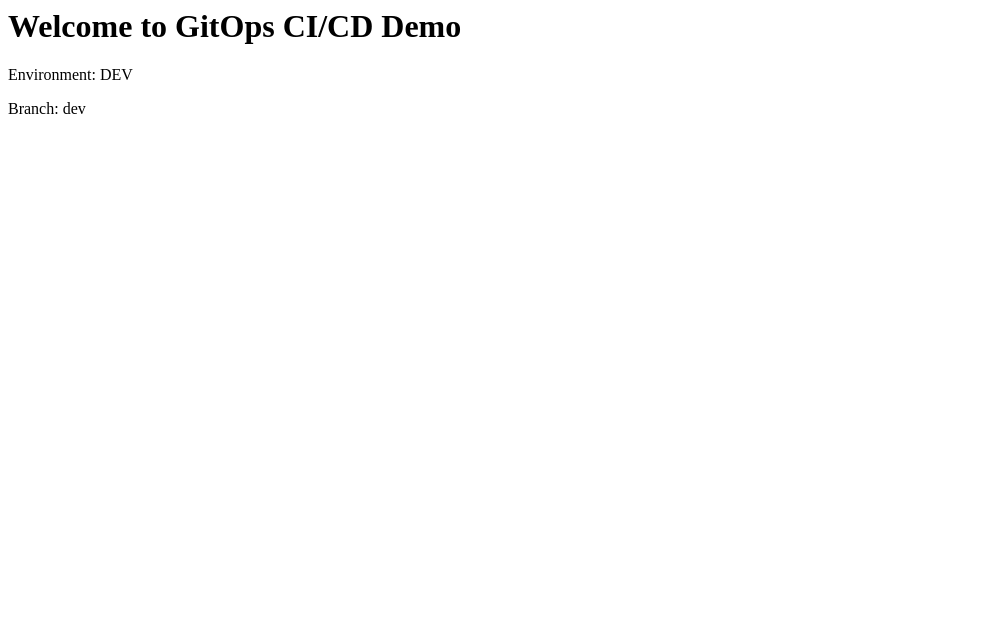
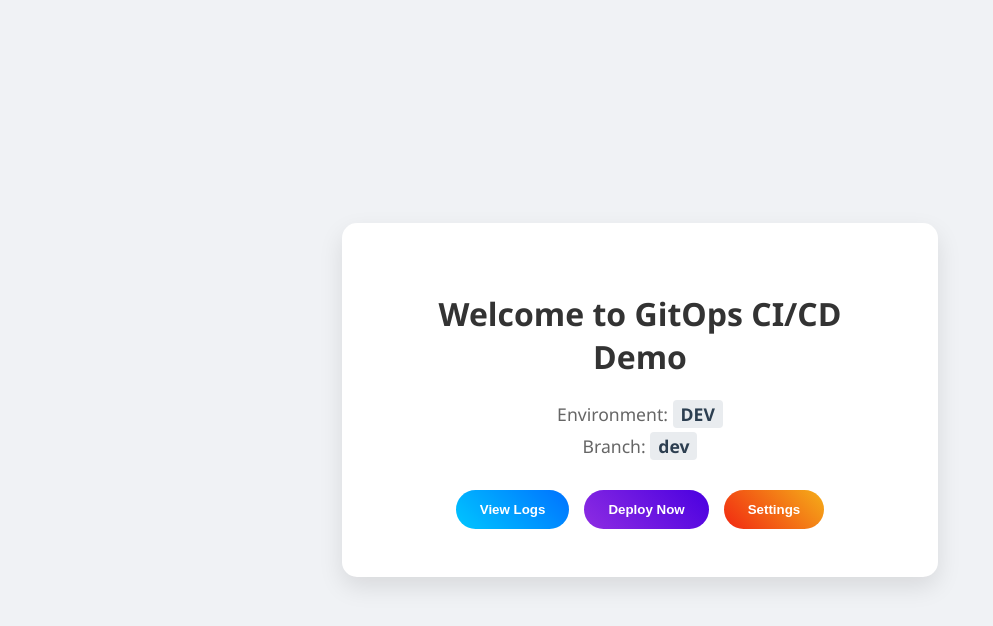
Before and after one commit to sureshkumar-devops/gitops-app, a plain HTML site: page app/index.html in a window 1280 px wide. Shown: the whole page, without its empty margins (0-993 px from the left). Drawn offline with Linux system fonts and the light colour scheme.

Commit message:
Update index.html

```diff
--- a/app/index.html
+++ b/app/index.html
@@ -1,3 +1,75 @@
-<h1>Welcome to GitOps CI/CD Demo</h1>
-<p>Environment: DEV </p>
-<p>Branch: dev </p>
+<!DOCTYPE html>
+<html lang="en">
+<head>
+    <meta charset="UTF-8">
+    <meta name="viewport" content="width=device-width, initial-scale=1.0">
+    <title>GitOps CI/CD Demo</title>
+    <style>
+        body {
+            font-family: 'Segoe UI', Tahoma, Geneva, Verdana, sans-serif;
+            background-color: #f0f2f5;
+            display: flex;
+            justify-content: center;
+            align-items: center;
+            height: 100vh;
+            margin: 0;
+        }
+        .container {
+            background: white;
+            padding: 3rem;
+            border-radius: 15px;
+            box-shadow: 0 10px 25px rgba(0,0,0,0.1);
+            text-align: center;
+            max-width: 500px;
+        }
+        h1 { color: #333; margin-bottom: 1.5rem; }
+        p { color: #666; font-size: 1.1rem; margin: 0.5rem 0; }
+        .info-tag {
+            font-weight: bold;
+            color: #2c3e50;
+            background: #e9ecef;
+            padding: 2px 8px;
+            border-radius: 4px;
+        }
+        .button-group {
+            margin-top: 2rem;
+            display: flex;
+            gap: 15px;
+            justify-content: center;
+        }
+        .btn {
+            border: none;
+            padding: 12px 24px;
+            color: white;
+            font-weight: bold;
+            border-radius: 30px;
+            cursor: pointer;
+            transition: transform 0.2s, box-shadow 0.2s;
+            text-decoration: none;
+        }
+        .btn:hover {
+            transform: translateY(-2px);
+            box-shadow: 0 5px 15px rgba(0,0,0,0.2);
+        }
+        /* Gradient Styles */
+        .btn-blue { background: linear-gradient(45deg, #00c6ff, #0072ff); }
+        .btn-purple { background: linear-gradient(45deg, #8e2de2, #4a00e0); }
+        .btn-orange { background: linear-gradient(45deg, #f12711, #f5af19); }
+    </style>
+</head>
+<body>
+
+<div class="container">
+    <h1>Welcome to GitOps CI/CD Demo</h1>
+    <p>Environment: <span class="info-tag">DEV</span></p>
+    <p>Branch: <span class="info-tag">dev</span></p>
+
+    <div class="button-group">
+        <button class="btn btn-blue">View Logs</button>
+        <button class="btn btn-purple">Deploy Now</button>
+        <button class="btn btn-orange">Settings</button>
+    </div>
+</div>
+
+</body>
+</html>
```
